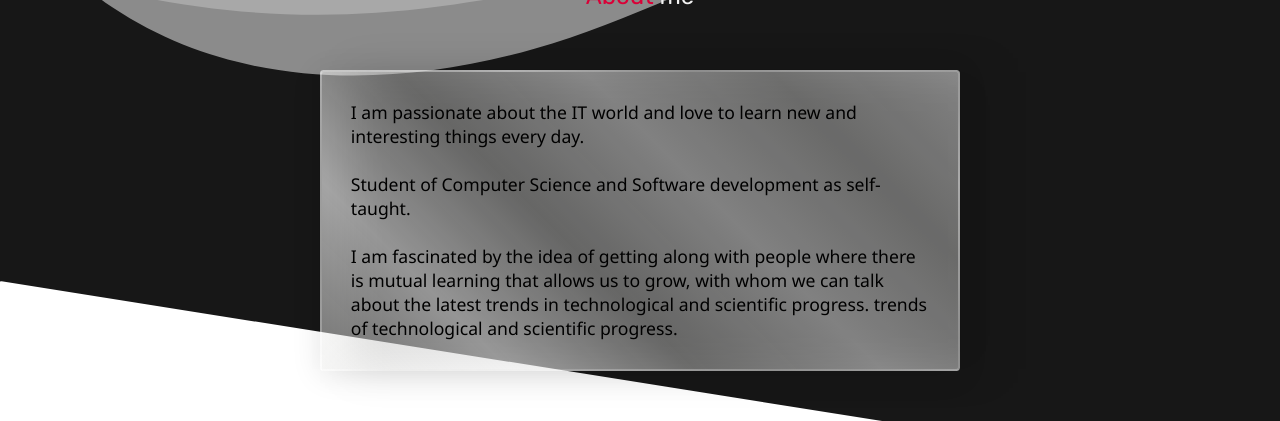
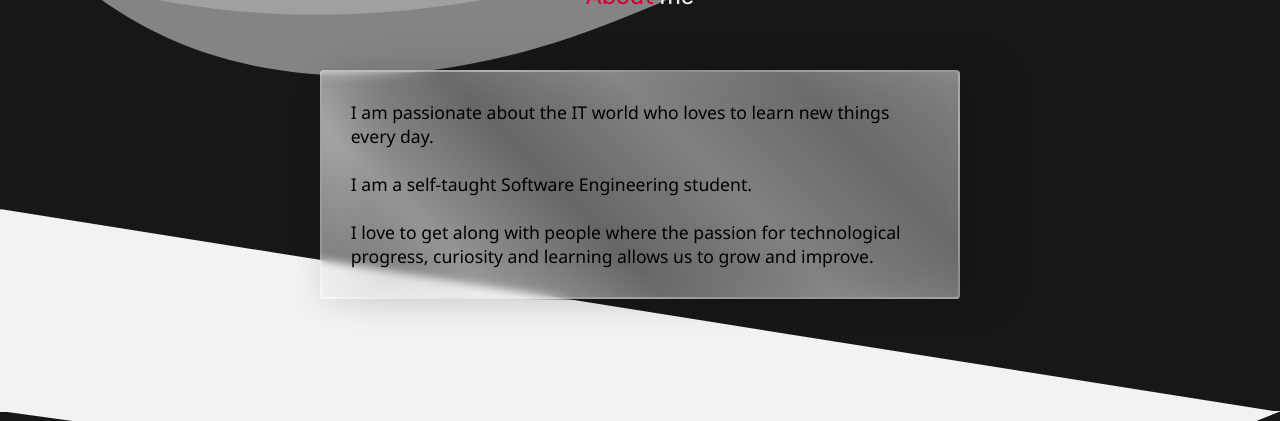
Before and after one commit to FedMG/fedmg-portfolio-v1, a React (Vite) app in the folder client/: page / in a window 1280 px wide. Shown: the part 765-1186 px from the top of the page. Built offline with nearby package versions, Linux system fonts and the light colour scheme.

Commit message:
Update: contact form, shapes and variables styles

```diff
--- a/client/src/items/about/Board.jsx
+++ b/client/src/items/about/Board.jsx
@@ -1,49 +1,48 @@
-import { useRef } from 'react'
-import { Typography } from '../Typography.jsx'
-import { applyEffect, removeEffect } from '../../functionals/board-effect'
+import { useRef } from "react";
+import { Typography } from "../Typography.jsx";
+import { applyEffect, removeEffect } from "../../functionals/board-effect";
 
 export const Board = () => {
-  const board = useRef(null)
+  const board = useRef(null);
 
   const references = () => ({
     board: board.current.getBoundingClientRect(),
-    card: board.current.children[0].style
-  })
+    card: board.current.children[0].style,
+  });
 
   const getEvent = (e) => {
     const props = {
       offsetX: e.nativeEvent.offsetX,
       offsetY: e.nativeEvent.offsetY,
-      ...references()
-    }
+      ...references(),
+    };
 
-    applyEffect(props)
-  }
+    applyEffect(props);
+  };
 
   return (
-    <div className='about-board-container'>
+    <div className="about-board-container">
       <div
-        className='about-board'
+        className="about-board"
         onMouseMove={getEvent}
         onMouseLeave={() => removeEffect(references)}
         ref={board}
       >
-        <div className='about-card'>
-          <Typography as='p' style='about-text'>
-            I am passionate about the IT world and love to learn new and
-            interesting things every day.
+        <div className="about-card">
+          <Typography as="p" style="about-text">
+            I am passionate about the IT world who loves to learn new things
+            every day.
             <br />
             <br />
-            Student of Computer Science and Software development as self-taught.
+            I am a self-taught Software Engineering student.
             <br />
-            <br />I am fascinated by the idea of getting along with people where
-            there is mutual learning that allows us to grow, with whom we can
-            talk about the latest trends in technological and scientific
-            progress. trends of technological and scientific progress.
+            <br />I love to get along with people where the passion for
+            technological progress, curiosity and learning allows us to grow and
+            improve.
           </Typography>
-          <div className='background-effect' />
+          <div className="background-effect" />
         </div>
       </div>
     </div>
-  )
-}
+  );
+};
--- a/client/src/styles/globals.css
+++ b/client/src/styles/globals.css
@@ -30,3 +30,17 @@ html {
 body {
   background: var(--primary-bg-color);
 }
+
+/* Chrome, Firefox, Opera, Safari 10.1+ */
+::placeholder {
+  color: var(--primary-color);
+  opacity: 1;
+}
+
+:-ms-input-placeholder {
+  color: var(--primary-color);
+}
+
+::-ms-input-placeholder {
+  color:  var(--primary-color);
+}
--- a/client/src/styles/header/createlist.css
+++ b/client/src/styles/header/createlist.css
@@ -29,7 +29,7 @@
 .lists__anchor:active {
   color: var(--primary-color);
   outline: none;
-  border-bottom: 4px solid var(--secondary-color);
+  border-bottom: 4px solid var(--primary-color);
 }
 
 @media (max-width: 450px) {
--- a/client/src/styles/header/top.css
+++ b/client/src/styles/header/top.css
@@ -9,7 +9,6 @@
 }
 
 .anchor__title-logo {
-  color: red;
   display: inline-block;
 }
 
--- a/client/src/styles/items/slider.css
+++ b/client/src/styles/items/slider.css
@@ -33,6 +33,7 @@
   height: var(--sld-icon-btn-width);
   filter: invert(13%) sepia(89%) saturate(5703%) hue-rotate(339deg)
     brightness(83%) contrast(108%);
+  user-select: none;
 }
 
 .slider-icon-button:hover {
--- a/client/src/styles/routes/about.css
+++ b/client/src/styles/routes/about.css
@@ -14,6 +14,12 @@
   max-width: var(--ab-card-width);
   background: var(--primary-item-bg-color);
   box-shadow: var(--ab-card-shadow);
+
+  /* background: rgba(255,255,255,0.3); */
+-webkit-backdrop-filter: blur(4px);
+backdrop-filter: blur(4px);
+border: 1px solid rgba(255,255,255,0.45);
+
   border: var(--ab-card-bd);
   padding: var(--ab-card-pad);
   border-radius: var(--pjt-card-bd-rad);
--- a/client/src/styles/routes/contact.css
+++ b/client/src/styles/routes/contact.css
@@ -28,6 +28,12 @@
 
   box-shadow: var(--ab-card-shadow);
   border: var(--ab-card-bd);
+  /* background: var(--primary-item-bg-color); */
+
+background: rgba(255,255,255,0.3);
+-webkit-backdrop-filter: blur(4px);
+backdrop-filter: blur(4px);
+border: 1px solid rgba(255,255,255,0.45);
 }
 
 .form__input,
@@ -35,10 +41,11 @@
   width: 100%;
   border-radius: 0.23em;
   padding: 0.8em;
-  border: none;
   background: none;
   border: var(--ab-card-bd);
-  color: #fff;
+  border: 1px solid rgba(255,255,255,0.45);
+  color: var(--primary-color);
+  font-family: var(--secondary-ff);
 }
 
 .form__textarea {
@@ -63,7 +70,7 @@
 }
 
 .form__msg-bk-error {
-  background-color: #d31f4d70;
+  /* background-color: #d31f4d70; */
   border: 1px solid #da0037;
   color: #da0037;
 }
--- a/client/src/styles/routes/projects.css
+++ b/client/src/styles/routes/projects.css
@@ -9,6 +9,7 @@
   display: flex;
   justify-content: center;
   align-items: center;
+
 }
 
 .project-board {
@@ -30,12 +31,19 @@
 
   padding: var(--pjt-card-padding);
   border-radius: var(--pjt-card-bd-rad);
+
+
+  /* background: rgba(255,255,255,0.3); */
+-webkit-backdrop-filter: blur(4px);
+backdrop-filter: blur(4px);
+/* border: 1px solid rgba(255,255,255,0.45); */
 }
 /* .project-figure {} */
 
 .project-image {
   width: 100%;
   vertical-align: top;
+  user-select: none;
 }
 .project-figcaption {
   margin: var(--pjt-figcaption-margin);
--- a/client/src/styles/routes/skills.css
+++ b/client/src/styles/routes/skills.css
@@ -61,7 +61,7 @@
 }
 
 .card-path {
-  fill: #fff;
+  fill: var(--primary-color);
 }
 
 @media (min-width: 768px) and (max-width: 1023px) {
--- a/client/src/styles/shapes/triangle.css
+++ b/client/src/styles/shapes/triangle.css
@@ -28,7 +28,7 @@
 .skills-triangle-top .shape-fill,
 .skills-top-empty .shape-fill,
 .project-bottom .shape-fill {
-  fill: #ffffff;
+  fill: var(--third-bg-color);
 }
 
 .contact-triangle,
--- a/client/src/styles/shapes/waves.css
+++ b/client/src/styles/shapes/waves.css
@@ -16,7 +16,7 @@
 
 .waves-upside .shape-fill,
 .waves-downside .shape-fill {
-  fill: #ffffff;
+  fill: var(--third-bg-color);
 }
 
 /* BOTTOM */
--- a/client/src/styles/variables.css
+++ b/client/src/styles/variables.css
@@ -14,7 +14,7 @@
   /* body background */
   --primary-bg-color: #171717;
   --secondary-bg-color: #da0037;
-  /* --third-bg-color: ; */
+  --third-bg-color: #f2f2f2;
 
 
   /* items background */
@@ -27,7 +27,6 @@
     rgba(235, 235, 233, 0.45),
     rgba(255, 255, 255, 0.52)
   );
-
 
   /* states bg item */
   --primary-item-bg-color-hov: #c9c9c9;
```
